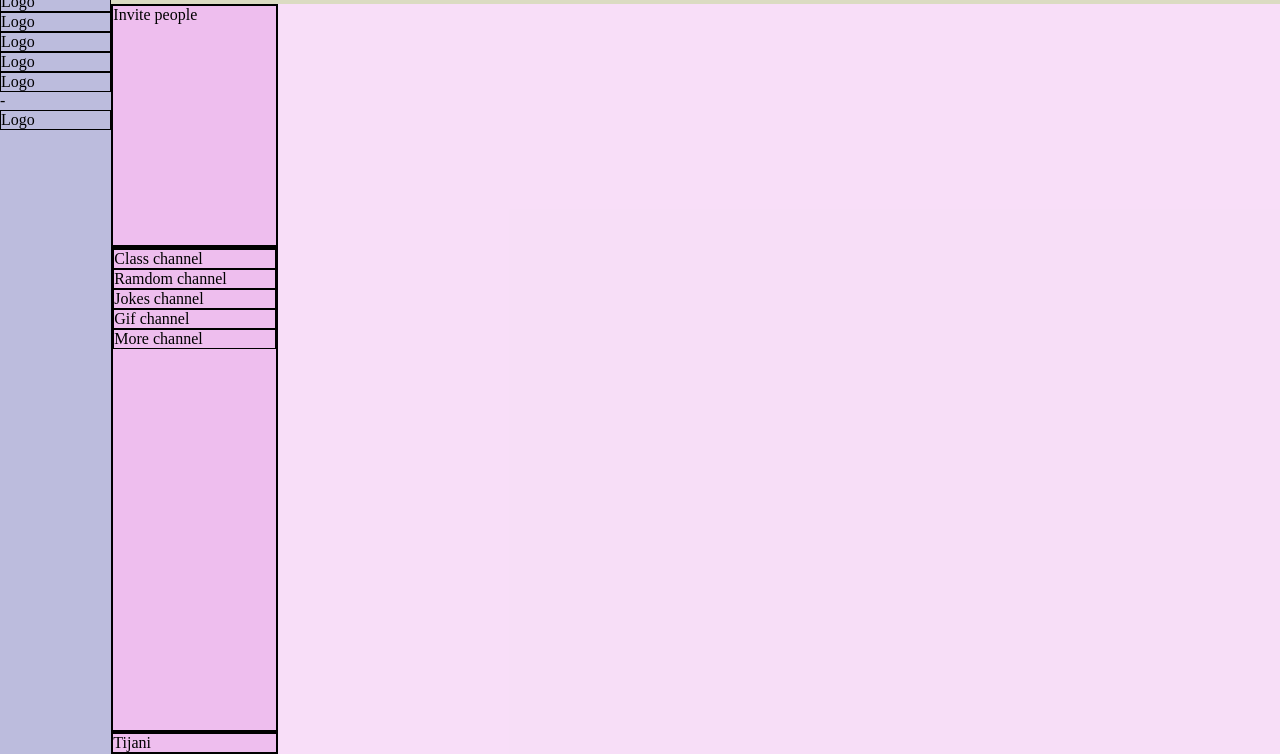
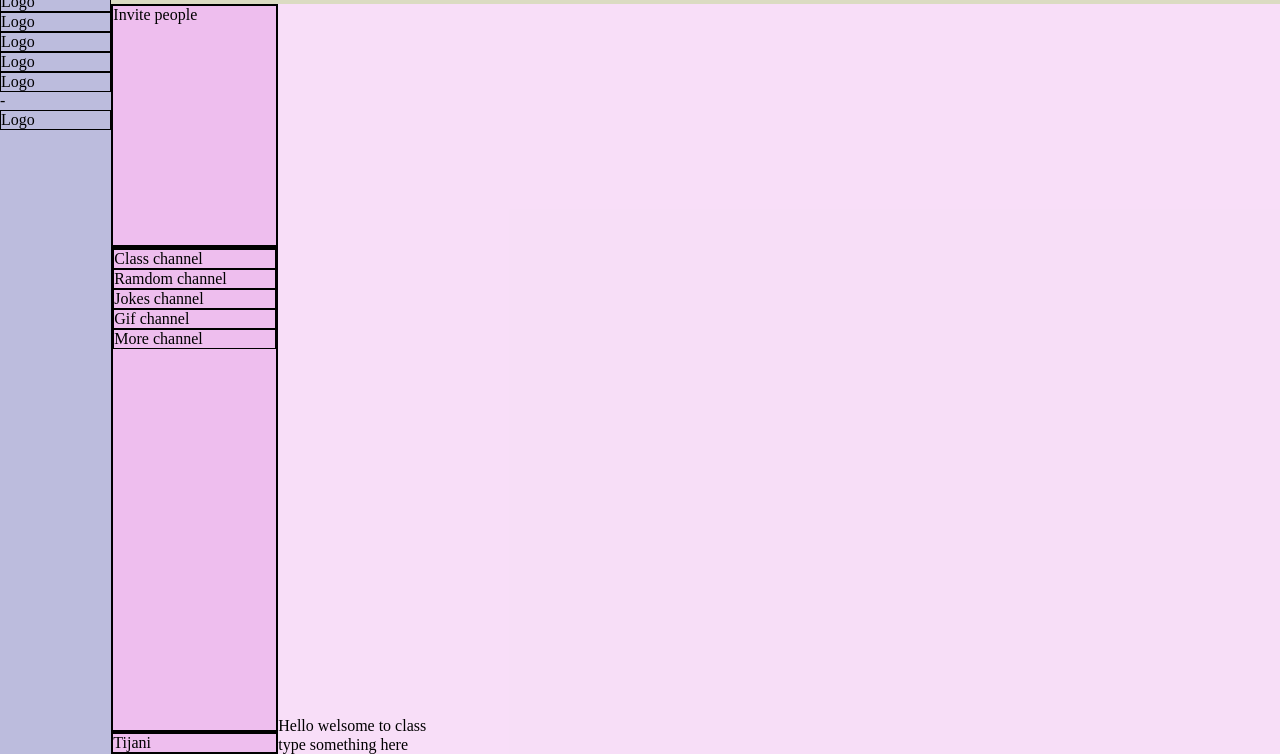
Before and after one commit to Tijanif/boolean-uk-html-adding-the-rest, a website: page discord/index.html in a window 1280 px wide. Shown: the part 46-800 px from the top of the page. Drawn offline with Linux system fonts and the light colour scheme.

Commit message:
done with discord

```diff
--- a/discord/index.html
+++ b/discord/index.html
@@ -54,11 +54,11 @@
         </div>
       </div>
       <div class="main">
-        <!-- <div class="welcome-to-class">
+        <div class="welcome-to-class">
           Hello welsome to class
         </div>
         <div class="type-area">type something here</div>
-      </div> -->
+      </div>
     </div>
   </body>
 </html>
--- a/discord/style.css
+++ b/discord/style.css
@@ -81,4 +81,7 @@
 .main {
   grid-area: main;
   background-color: #e795e750;
+  display: grid;
+  grid-gap: 1px;
+  align-content: end;
 }
```
Lines whose indentation alone changed are shown as unchanged.
